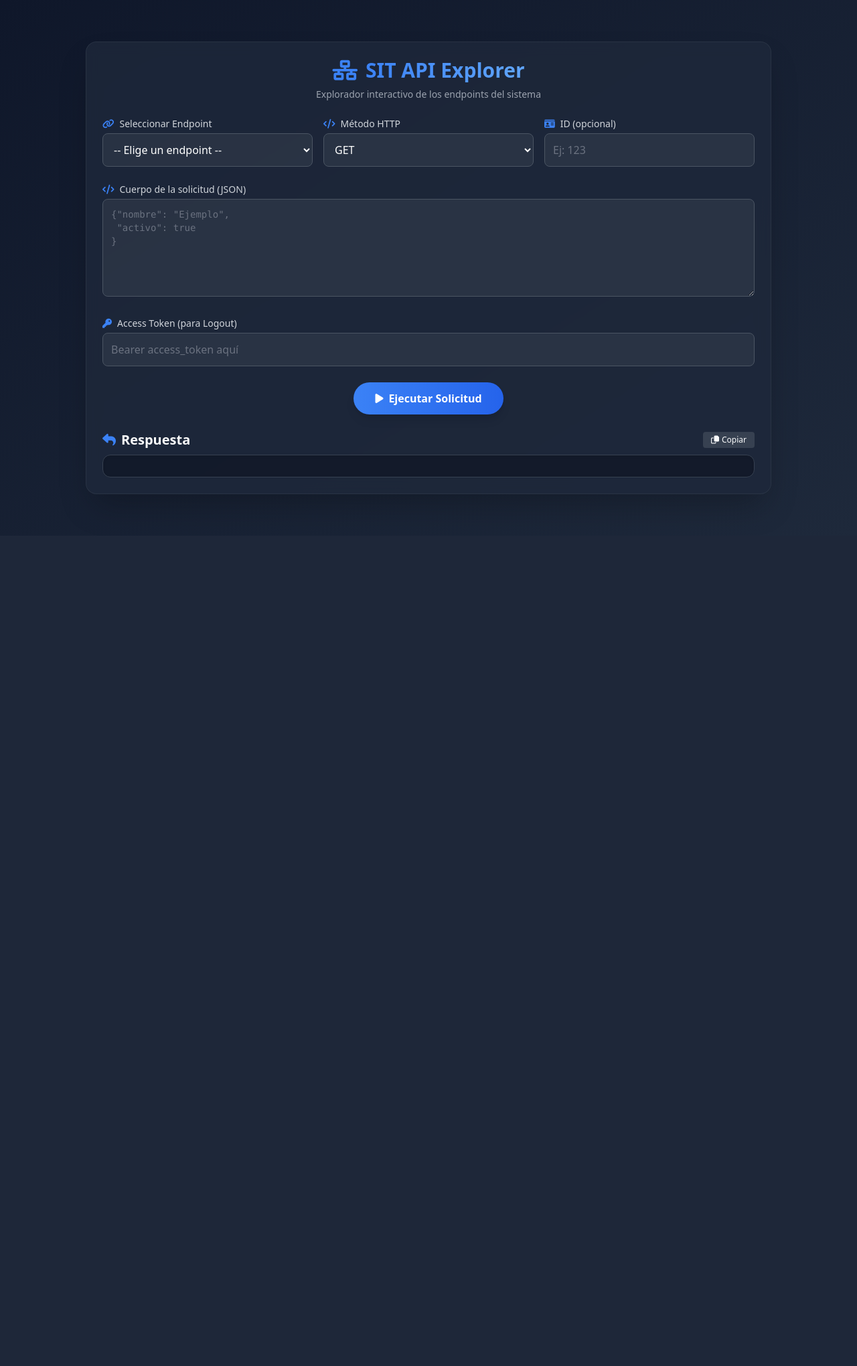
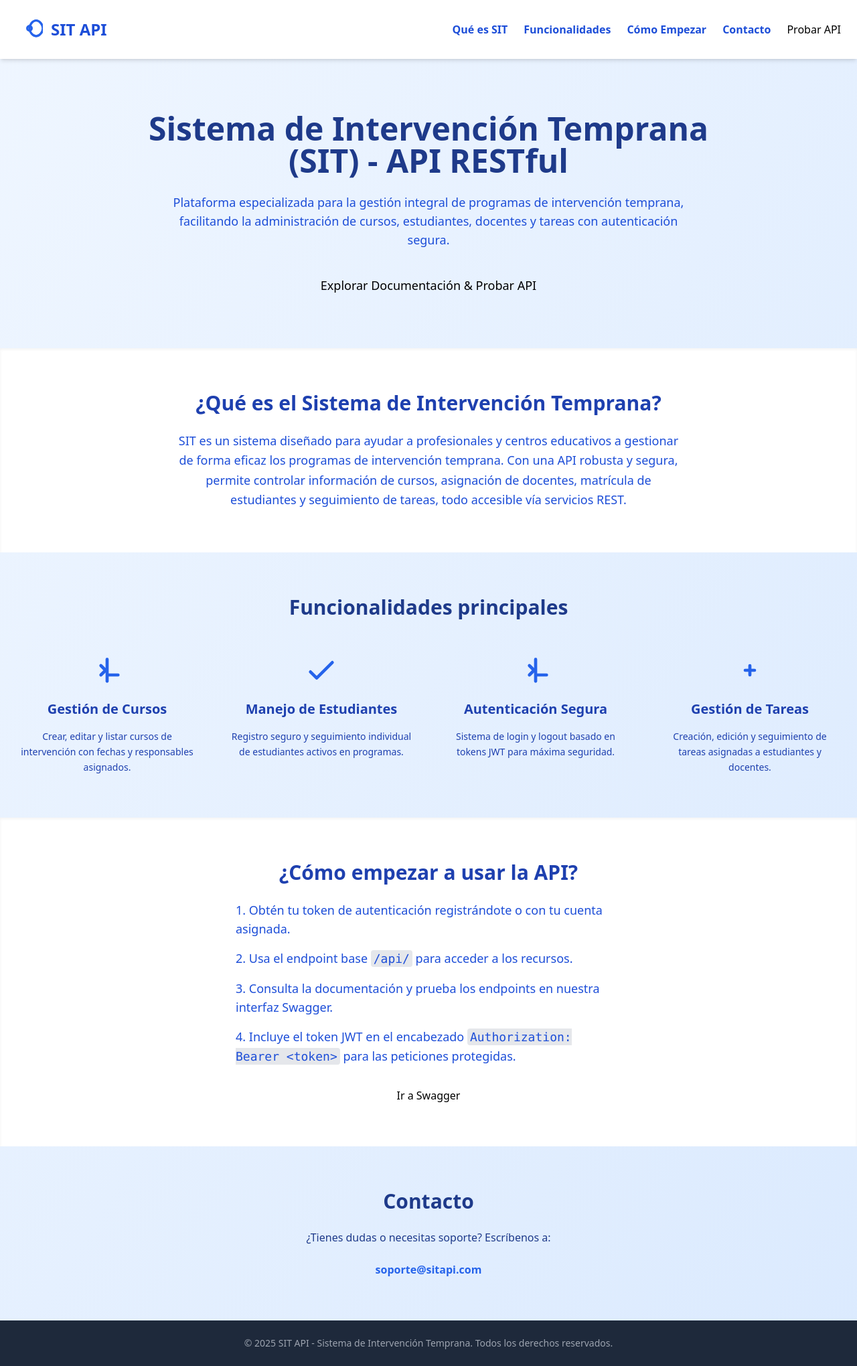
Before and after one commit to SantiagoJaraHernandez/SIT_EndpointsAvances, a Django app: page / in a window 1280 px wide. Shown: the whole page at 67% size. Before the commit the page ends 752 px from the top, so only its background shows below. Run offline with Django 5.2, Linux system fonts and the light colour scheme; some libraries are stand-ins or nearby versions.

Commit message:
Landingpage desing

```diff
--- a/academics/templates/api_home.html
+++ b/academics/templates/api_home.html
@@ -1,264 +1,138 @@
 <!DOCTYPE html>
-<html lang="es" class="dark">
+<html lang="es" class="scroll-smooth">
 <head>
   <meta charset="UTF-8" />
-  <meta name="viewport" content="width=device-width, initial-scale=1.0"/>
-  <title>Explorador de Endpoints - SIT</title>
+  <meta name="viewport" content="width=device-width, initial-scale=1" />
+  <title>SIT API - Sistema de Intervención Temprana</title>
   <script src="https://cdn.tailwindcss.com"></script>
-  <link rel="stylesheet" href="https://cdnjs.cloudflare.com/ajax/libs/font-awesome/6.4.0/css/all.min.css">
-  <script>
-    tailwind.config = {
-      darkMode: 'class',
-      theme: {
-        extend: {
-          colors: {
-            primary: {
-              500: '#3b82f6',
-              600: '#2563eb',
-            },
-            dark: {
-              800: '#1e293b',
-              900: '#0f172a',
-            },
-            light: '#f9fafb'
-          },
-          animation: {
-            'pulse-slow': 'pulse 3s cubic-bezier(0.4, 0, 0.6, 1) infinite',
-          }
-        }
-      }
+  <style>
+    /* Extra para smooth scroll y detalles */
+    html {
+      scroll-behavior: smooth;
     }
-  </script>
-  <style>
-    /* Personalización adicional */
-    .bg-glass {
-      background: rgba(30, 41, 59, 0.8);
-      backdrop-filter: blur(10px);
+    /* Botones mejorados */
+    .btn-primary {
+      @apply bg-blue-600 text-white font-semibold py-3 px-8 rounded-lg shadow-md transition transform hover:bg-blue-700 hover:shadow-lg hover:-translate-y-1 cursor-pointer inline-block;
     }
-    pre {
-      transition: all 0.3s ease;
+    .btn-primary:focus {
+      @apply outline-none ring-4 ring-blue-300;
     }
-    .btn-glow:hover {
-      box-shadow: 0 0 15px rgba(59, 130, 246, 0.5);
-    }
-    select:focus, input:focus, textarea:focus {
-      box-shadow: 0 0 0 2px rgba(59, 130, 246, 0.5);
+    /* Footer con fondo oscuro */
+    footer {
+      background-color: #1e293b;
     }
   </style>
 </head>
-<body class="bg-gradient-to-br from-dark-900 to-dark-800 text-light min-h-screen flex items-center justify-center p-4">
+<body class="bg-gradient-to-br from-blue-50 to-blue-100 min-h-screen flex flex-col">
 
-  <div class="bg-glass w-full max-w-5xl rounded-2xl shadow-2xl p-6 space-y-6 border border-gray-700/50">
-    <div class="text-center space-y-2">
-      <div class="flex items-center justify-center space-x-3">
-        <i class="fas fa-network-wired text-primary-500 text-3xl"></i>
-        <h1 class="text-3xl font-bold bg-gradient-to-r from-primary-500 to-blue-400 bg-clip-text text-transparent">SIT API Explorer</h1>
+  <!-- HEADER -->
+  <header class="bg-white shadow-md sticky top-0 z-30">
+    <div class="max-w-7xl mx-auto flex items-center justify-between p-6">
+      <div class="flex items-center space-x-3">
+        <svg xmlns="http://www.w3.org/2000/svg" class="h-10 w-10 text-blue-600" fill="none" viewBox="0 0 24 24" stroke="currentColor" stroke-width="2">
+          <path stroke-linecap="round" stroke-linejoin="round" d="M12 11c0-3 2.7-7 6-7s6 4 6 7-2.7 7-6 7-6-4-6-7z" />
+          <circle cx="12" cy="11" r="2" />
+        </svg>
+        <h1 class="text-2xl font-bold text-blue-700">SIT API</h1>
       </div>
-      <p class="text-gray-400 text-sm">Explorador interactivo de los endpoints del sistema</p>
+      <nav class="space-x-6 hidden md:flex">
+        <a href="#about" class="text-blue-700 hover:text-blue-900 font-semibold transition">Qué es SIT</a>
+        <a href="#features" class="text-blue-700 hover:text-blue-900 font-semibold transition">Funcionalidades</a>
+        <a href="#start" class="text-blue-700 hover:text-blue-900 font-semibold transition">Cómo Empezar</a>
+        <a href="#contact" class="text-blue-700 hover:text-blue-900 font-semibold transition">Contacto</a>
+        <a href="/swagger/" class="btn-primary">Probar API</a>
+      </nav>
     </div>
+  </header>
 
-    <div class="grid grid-cols-1 md:grid-cols-3 gap-4">
-      <label class="block space-y-1">
-        <span class="block text-sm font-medium text-gray-300 flex items-center">
-          <i class="fas fa-link mr-2 text-primary-500"></i>
-          Seleccionar Endpoint
-        </span>
-        <select id="endpoint" class="w-full p-3 rounded-lg bg-gray-700/50 text-white border border-gray-600 focus:border-primary-500 transition">
-          <option value="">-- Elige un endpoint --</option>
-          <option value="courses/">Cursos</option>
-          <option value="semesters/">Semestres</option>
-          <option value="course-semesters/">Cursos x Semestre</option>
-          <option value="students/">Estudiantes</option>
-          <option value="teachers/">Docentes</option>
-          <option value="course-students/">Estudiantes x Curso</option>
-          <option value="course-teachers/">Docentes x Curso</option>
-          <option value="grades/">Notas</option>
-          <option value="tasks/">Tareas</option>
-          <option value="roles/">Roles</option>
-          <option value="users/">Usuarios</option>
-          <option value="course-semester-tasks/">Tareas x Curso-Semestre</option>
+  <!-- HERO / INTRO -->
+  <section class="flex-grow flex flex-col justify-center items-center text-center px-6 py-20 max-w-4xl mx-auto">
+    <h2 class="text-4xl md:text-5xl font-extrabold text-blue-900 mb-6 leading-tight">
+      Sistema de Intervención Temprana <br class="hidden md:block" /> (SIT) - API RESTful
+    </h2>
+    <p class="text-blue-700 text-lg max-w-3xl mb-10">
+      Plataforma especializada para la gestión integral de programas de intervención temprana, facilitando la administración de cursos, estudiantes, docentes y tareas con autenticación segura.
+    </p>
+    <a href="/swagger/" class="btn-primary text-lg">
+      Explorar Documentación & Probar API
+    </a>
+  </section>
 
-          <!-- Nuevos endpoints para autenticación -->
-          <option value="users/register/">Register</option>
-          <option value="users/login/">Login</option>
-          <option value="users/logout/">Logout</option>
-        </select>
-      </label>
+  <!-- SECCIÓN QUÉ ES SIT -->
+  <section id="about" class="bg-white py-16 px-6 shadow-inner">
+    <div class="max-w-5xl mx-auto text-center">
+      <h3 class="text-3xl font-bold text-blue-800 mb-6">¿Qué es el Sistema de Intervención Temprana?</h3>
+      <p class="text-blue-700 max-w-3xl mx-auto text-lg leading-relaxed">
+        SIT es un sistema diseñado para ayudar a profesionales y centros educativos a gestionar de forma eficaz los programas de intervención temprana. Con una API robusta y segura, permite controlar información de cursos, asignación de docentes, matrícula de estudiantes y seguimiento de tareas, todo accesible vía servicios REST.
+      </p>
+    </div>
+  </section>
 
-      <label class="block space-y-1">
-        <span class="block text-sm font-medium text-gray-300 flex items-center">
-          <i class="fas fa-code mr-2 text-primary-500"></i>
-          Método HTTP
-        </span>
-        <select id="method" class="w-full p-3 rounded-lg bg-gray-700/50 text-white border border-gray-600 focus:border-primary-500 transition">
-          <option value="GET" class="bg-green-900/30 text-green-400">GET</option>
-          <option value="POST" class="bg-yellow-900/30 text-yellow-400">POST</option>
-          <option value="PUT" class="bg-blue-900/30 text-blue-400">PUT</option>
-          <option value="DELETE" class="bg-red-900/30 text-red-400">DELETE</option>
-        </select>
-      </label>
-
-      <label class="block space-y-1">
-        <span class="block text-sm font-medium text-gray-300 flex items-center">
-          <i class="fas fa-id-card mr-2 text-primary-500"></i>
-          ID (opcional)
-        </span>
-        <input type="text" id="itemId" placeholder="Ej: 123"
-               class="w-full p-3 rounded-lg bg-gray-700/50 text-white border border-gray-600 focus:border-primary-500 transition placeholder-gray-500">
-      </label>
-    </div>
-
-    <label class="block space-y-1">
-      <span class="block text-sm font-medium text-gray-300 flex items-center">
-        <i class="fas fa-code mr-2 text-primary-500"></i>
-        Cuerpo de la solicitud (JSON)
-      </span>
-      <textarea id="payload" rows="6" placeholder='{"nombre": "Ejemplo",
- "activo": true
-}'
-                class="w-full p-3 rounded-lg bg-gray-700/50 text-white font-mono text-sm resize-y border border-gray-600 focus:border-primary-500 transition placeholder-gray-500"></textarea>
-    </label>
-
-    <!-- NUEVO campo para Access Token en logout -->
-    <label class="block space-y-1">
-      <span class="block text-sm font-medium text-gray-300 flex items-center">
-        <i class="fas fa-key mr-2 text-primary-500"></i>
-        Access Token (para Logout)
-      </span>
-      <input type="text" id="accessToken" placeholder="Bearer access_token aquí"
-             class="w-full p-3 rounded-lg bg-gray-700/50 text-white border border-gray-600 focus:border-primary-500 transition placeholder-gray-500" />
-    </label>
-
-    <div class="flex justify-center">
-      <button onclick="callAPI()" class="btn-glow bg-gradient-to-r from-primary-500 to-primary-600 hover:from-primary-600 hover:to-primary-700 text-white font-semibold py-3 px-8 rounded-full transition-all transform hover:scale-105 flex items-center space-x-2 shadow-lg">
-        <i class="fas fa-play"></i>
-        <span>Ejecutar Solicitud</span>
-      </button>
-    </div>
-
-    <div class="space-y-2">
-      <div class="flex items-center justify-between">
-        <h2 class="text-xl font-semibold flex items-center space-x-2">
-          <i class="fas fa-reply text-primary-500"></i>
-          <span>Respuesta</span>
-        </h2>
-        <button id="copyBtn" class="text-xs bg-gray-700 hover:bg-gray-600 px-3 py-1 rounded flex items-center space-x-1 transition">
-          <i class="far fa-copy"></i>
-          <span>Copiar</span>
-        </button>
+  <!-- FUNCIONALIDADES -->
+  <section id="features" class="py-16 px-6 max-w-7xl mx-auto">
+    <h3 class="text-3xl font-bold text-blue-900 mb-12 text-center">Funcionalidades principales</h3>
+    <div class="grid grid-cols-1 sm:grid-cols-2 lg:grid-cols-4 gap-12 text-blue-800">
+      <div class="space-y-4 text-center">
+        <svg xmlns="http://www.w3.org/2000/svg" class="mx-auto h-14 w-14 text-blue-600" fill="none" viewBox="0 0 24 24" stroke="currentColor" stroke-width="2">
+          <path stroke-linejoin="round" stroke-linecap="round" d="M8 9l3 3-3 3" />
+          <path stroke-linejoin="round" stroke-linecap="round" d="M13 15h6" />
+          <path stroke-linejoin="round" stroke-linecap="round" d="M12 5v14" />
+        </svg>
+        <h4 class="text-xl font-semibold">Gestión de Cursos</h4>
+        <p class="text-sm leading-relaxed">Crear, editar y listar cursos de intervención con fechas y responsables asignados.</p>
       </div>
-      <div class="relative">
-        <pre id="response" class="bg-gray-900/80 text-green-400 p-4 rounded-xl overflow-auto whitespace-pre-wrap max-h-96 shadow-inner border border-gray-700 font-mono text-sm"></pre>
-        <div id="loading" class="absolute inset-0 bg-gray-900/80 flex items-center justify-center hidden">
-          <div class="animate-pulse-slow flex items-center space-x-2 text-primary-500">
-            <i class="fas fa-circle-notch fa-spin"></i>
-            <span>Procesando solicitud...</span>
-          </div>
-        </div>
+      <div class="space-y-4 text-center">
+        <svg xmlns="http://www.w3.org/2000/svg" class="mx-auto h-14 w-14 text-blue-600" fill="none" viewBox="0 0 24 24" stroke="currentColor" stroke-width="2">
+          <path stroke-linejoin="round" stroke-linecap="round" d="M5 13l4 4L19 7" />
+        </svg>
+        <h4 class="text-xl font-semibold">Manejo de Estudiantes</h4>
+        <p class="text-sm leading-relaxed">Registro seguro y seguimiento individual de estudiantes activos en programas.</p>
+      </div>
+      <div class="space-y-4 text-center">
+        <svg xmlns="http://www.w3.org/2000/svg" class="mx-auto h-14 w-14 text-blue-600" fill="none" viewBox="0 0 24 24" stroke="currentColor" stroke-width="2">
+          <path stroke-linejoin="round" stroke-linecap="round" d="M8 9l3 3-3 3" />
+          <path stroke-linejoin="round" stroke-linecap="round" d="M13 15h6" />
+          <path stroke-linejoin="round" stroke-linecap="round" d="M12 5v14" />
+        </svg>
+        <h4 class="text-xl font-semibold">Autenticación Segura</h4>
+        <p class="text-sm leading-relaxed">Sistema de login y logout basado en tokens JWT para máxima seguridad.</p>
+      </div>
+      <div class="space-y-4 text-center">
+        <svg xmlns="http://www.w3.org/2000/svg" class="mx-auto h-14 w-14 text-blue-600" fill="none" viewBox="0 0 24 24" stroke="currentColor" stroke-width="2">
+          <path stroke-linejoin="round" stroke-linecap="round" d="M9 12h6" />
+          <path stroke-linejoin="round" stroke-linecap="round" d="M12 9v6" />
+        </svg>
+        <h4 class="text-xl font-semibold">Gestión de Tareas</h4>
+        <p class="text-sm leading-relaxed">Creación, edición y seguimiento de tareas asignadas a estudiantes y docentes.</p>
       </div>
     </div>
-  </div>
+  </section>
 
-  <script>
-    async function callAPI() {
-      const endpoint = document.getElementById("endpoint").value;
-      const method = document.getElementById("method").value;
-      const itemId = document.getElementById("itemId").value;
-      const payload = document.getElementById("payload").value;
-      const accessToken = document.getElementById("accessToken").value.trim();
-      const responseBox = document.getElementById("response");
-      const loading = document.getElementById("loading");
+  <!-- CÓMO EMPEZAR -->
+  <section id="start" class="bg-white py-16 px-6 shadow-inner">
+    <div class="max-w-4xl mx-auto text-center">
+      <h3 class="text-3xl font-bold text-blue-800 mb-6">¿Cómo empezar a usar la API?</h3>
+      <ol class="list-decimal list-inside text-blue-700 text-left max-w-xl mx-auto space-y-4 text-lg">
+        <li>Obtén tu token de autenticación registrándote o con tu cuenta asignada.</li>
+        <li>Usa el endpoint base <code class="bg-gray-200 rounded px-1 py-0.5 font-mono">/api/</code> para acceder a los recursos.</li>
+        <li>Consulta la documentación y prueba los endpoints en nuestra interfaz Swagger.</li>
+        <li>Incluye el token JWT en el encabezado <code class="bg-gray-200 rounded px-1 py-0.5 font-mono">Authorization: Bearer &lt;token&gt;</code> para las peticiones protegidas.</li>
+      </ol>
+      <a href="/swagger/" class="btn-primary mt-8 inline-block">Ir a Swagger</a>
+    </div>
+  </section>
 
-      // Validación básica
-      if (!endpoint) {
-        responseBox.textContent = "❌ Por favor selecciona un endpoint";
-        return;
-      }
+  <!-- CONTACTO -->
+  <section id="contact" class="py-16 px-6 max-w-4xl mx-auto text-center text-blue-900">
+    <h3 class="text-3xl font-bold mb-6">Contacto</h3>
+    <p class="mb-6">¿Tienes dudas o necesitas soporte? Escríbenos a:</p>
+    <a href="mailto:soporte@sitapi.com" class="text-blue-600 hover:underline font-semibold">soporte@sitapi.com</a>
+  </section>
 
-      if ((method === "POST" || method === "PUT") && !payload) {
-        responseBox.textContent = "❌ Se requiere un cuerpo JSON para este método";
-        return;
-      }
+  <!-- FOOTER -->
+  <footer class="text-gray-400 py-6 text-center text-sm select-none">
+    &copy; 2025 SIT API - Sistema de Intervención Temprana. Todos los derechos reservados.
+  </footer>
 
-      let url = `/api/${endpoint}`;
-      if (itemId && (method === "GET" || method === "PUT" || method === "DELETE")) {
-        url += itemId + "/";
-      }
-
-      try {
-        // Mostrar loader
-        loading.classList.remove('hidden');
-        responseBox.textContent = '';
-
-        const options = {
-          method,
-          headers: {
-            "Content-Type": "application/json",
-          }
-        };
-
-        // Agregar access token solo para logout endpoint
-        if (endpoint === "users/logout/" && accessToken) {
-          options.headers["Authorization"] = accessToken;
-        }
-
-        if (method !== "GET" && payload) {
-          options.body = payload;
-        }
-
-        const res = await fetch(url, options);
-        const data = await res.json();
-
-        // Color diferente para errores
-        if (!res.ok) {
-          responseBox.classList.remove('text-green-400');
-          responseBox.classList.add('text-red-400');
-        } else {
-          responseBox.classList.remove('text-red-400');
-          responseBox.classList.add('text-green-400');
-        }
-
-        responseBox.textContent = JSON.stringify(data, null, 2);
-      } catch (err) {
-        responseBox.textContent = "⚠️ Error: " + err.message;
-        responseBox.classList.remove('text-green-400');
-        responseBox.classList.add('text-red-400');
-      } finally {
-        loading.classList.add('hidden');
-      }
-    }
-
-    // Copiar respuesta al portapapeles
-    document.getElementById('copyBtn').addEventListener('click', () => {
-      const responseText = document.getElementById('response').textContent;
-      navigator.clipboard.writeText(responseText).then(() => {
-        const copyBtn = document.getElementById('copyBtn');
-        copyBtn.innerHTML = '<i class="fas fa-check"></i><span>Copiado!</span>';
-        setTimeout(() => {
-          copyBtn.innerHTML = '<i class="far fa-copy"></i><span>Copiar</span>';
-        }, 2000);
-      });
-    });
-
-    // Cambiar colores según método seleccionado
-    document.getElementById('method').addEventListener('change', function() {
-      const method = this.value;
-      const select = this;
-
-      // Reset clases
-      select.className = 'w-full p-3 rounded-lg bg-gray-700/50 text-white border border-gray-600 focus:border-primary-500 transition';
-
-      // Añadir clases según método
-      if (method === 'GET') {
-        select.classList.add('bg-green-900/30', 'text-green-400');
-      } else if (method === 'POST') {
-        select.classList.add('bg-yellow-900/30', 'text-yellow-400');
-      } else if (method === 'PUT') {
-        select.classList.add('bg-blue-900/30', 'text-blue-400');
-      } else if (method === 'DELETE') {
-        select.classList.add('bg-red-900/30', 'text-red-400');
-      }
-    });
-  </script>
 </body>
 </html>
```
